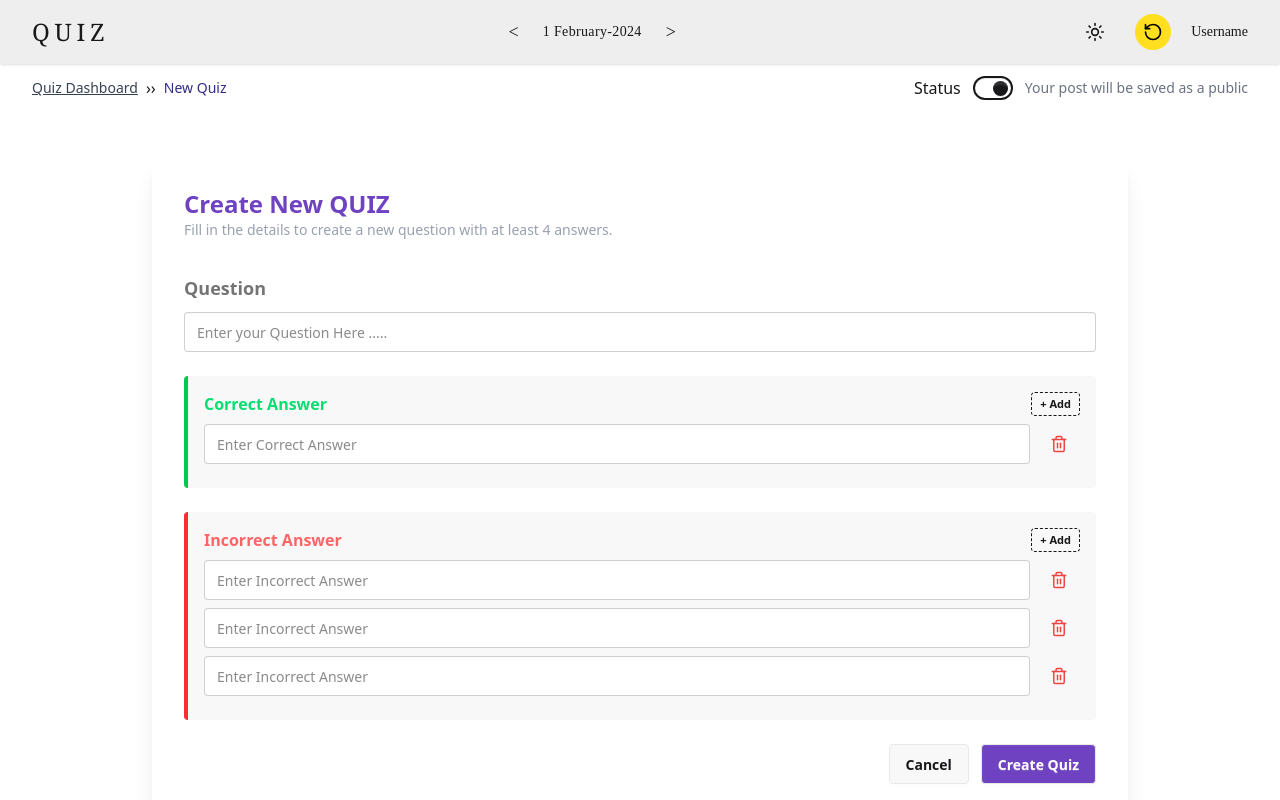
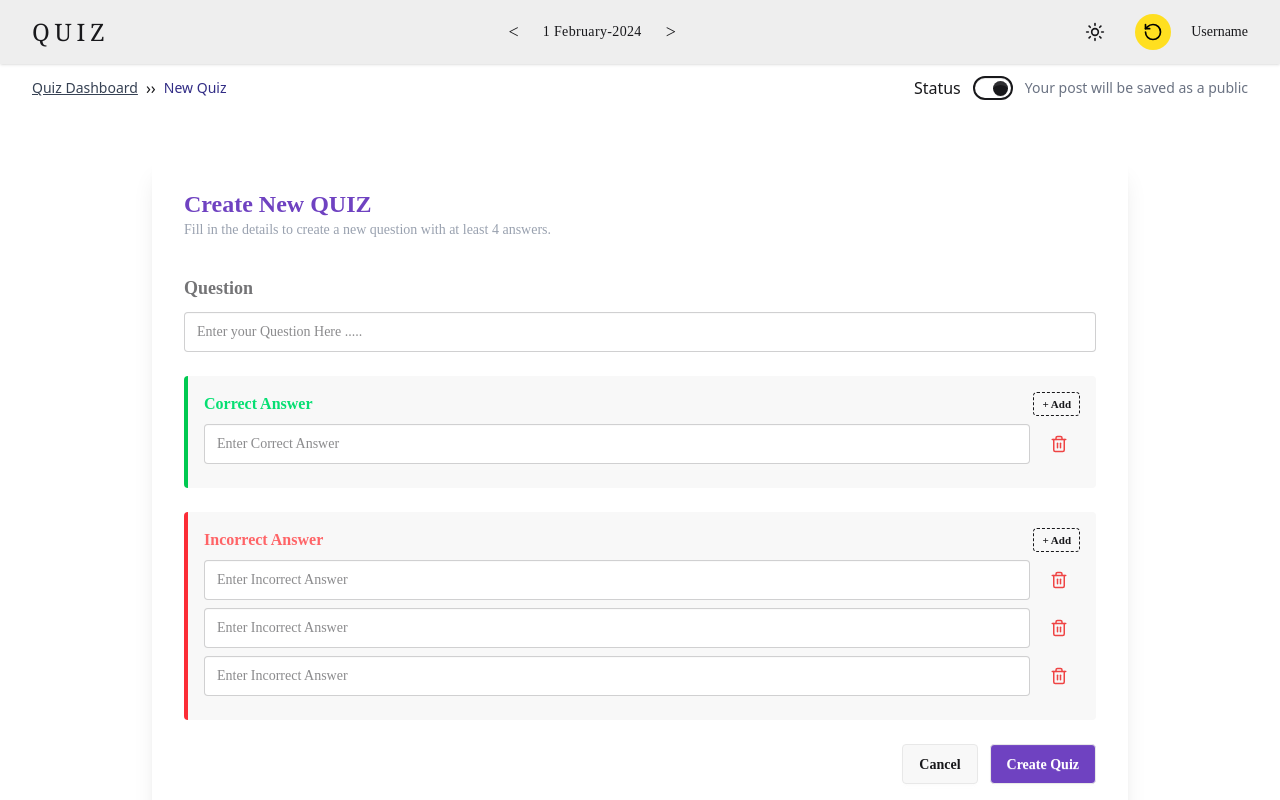
Before and after one commit to hadissdehbashii/quiz, a React (Vite) app: page /quiz/new in a window 1280 px wide. Shown: the top 800 px of the page. Built offline with nearby package versions, Linux system fonts and the light colour scheme; no server answers.

Commit message:
feat: :sparkles: add font

```diff
--- a/src/components/HistoryCard.tsx
+++ b/src/components/HistoryCard.tsx
@@ -10,7 +10,7 @@ const HistoryCard = ({ question }: { question: questionType }) => {
   });
 
   return (
-    <div className="border-2 border-gray-200 dark:border-gray-700 mb-6 md:mx-10 p-5 rounded-2xl relative">
+    <div className="border-2 border-gray-200 dark:border-gray-700 mb-6 md:mx-10 p-5 rounded-2xl relative font-poppins">
 
       <div className="flex items-center justify-between border-b-2 border-gray-200 dark:border-gray-700 pb-3">
         <div className="flex items-center justify-center text-gray-500">
--- a/src/pages/History.tsx
+++ b/src/pages/History.tsx
@@ -6,7 +6,7 @@ const History = () => {
 
   return (
     <div>
-      <div className="flex p-5 justify-between md:mx-10">
+      <div className="flex p-5 justify-between md:mx-10 font-poppins">
         <h1 className="text-2xl font-bold">Quiz History</h1>
       </div>
 
--- a/src/pages/NewQuiz.tsx
+++ b/src/pages/NewQuiz.tsx
@@ -76,7 +76,7 @@ export default function NewQuiz() {
   };
 
   return (
-    <div className="min-h-screen  flex justify-center py-5 px-2 sm:px-4 md:px-8 lg:px-16 xl:px-32">
+    <div className="min-h-screen  flex justify-center py-5 px-2 sm:px-4 md:px-8 lg:px-16 xl:px-32 font-poppins">
       <div className="w-full size-auto shadow-xl p-4 sm:p-8 rounded-lg">
         <h2 className="text-2xl font-bold" style={{ color: '#6F42C1' }}>Create New QUIZ</h2>
         <p className="text-sm text-gray-400 mb-6">
```
